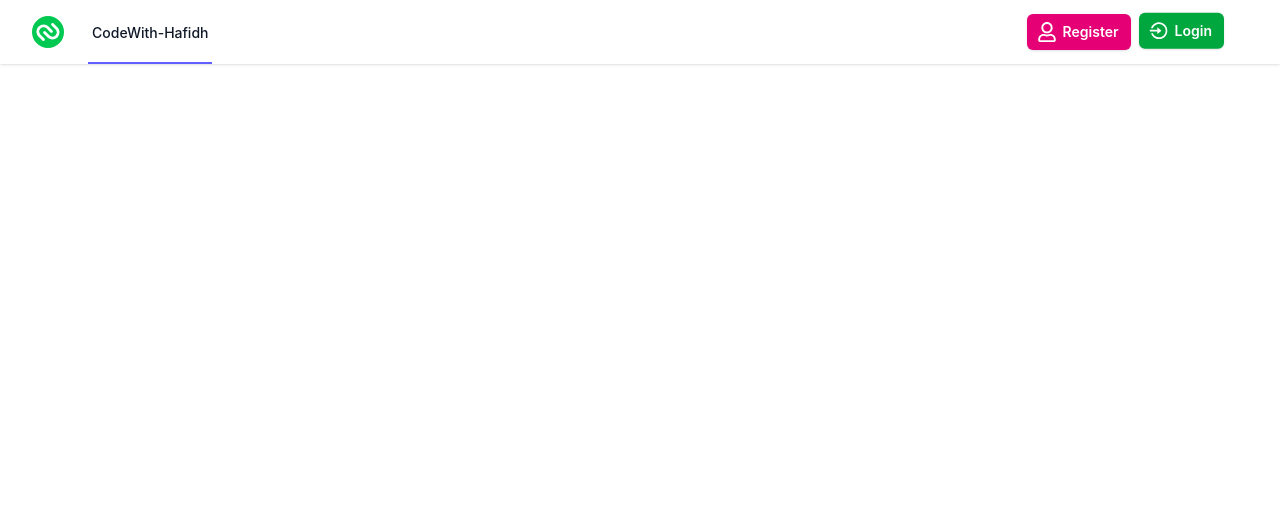
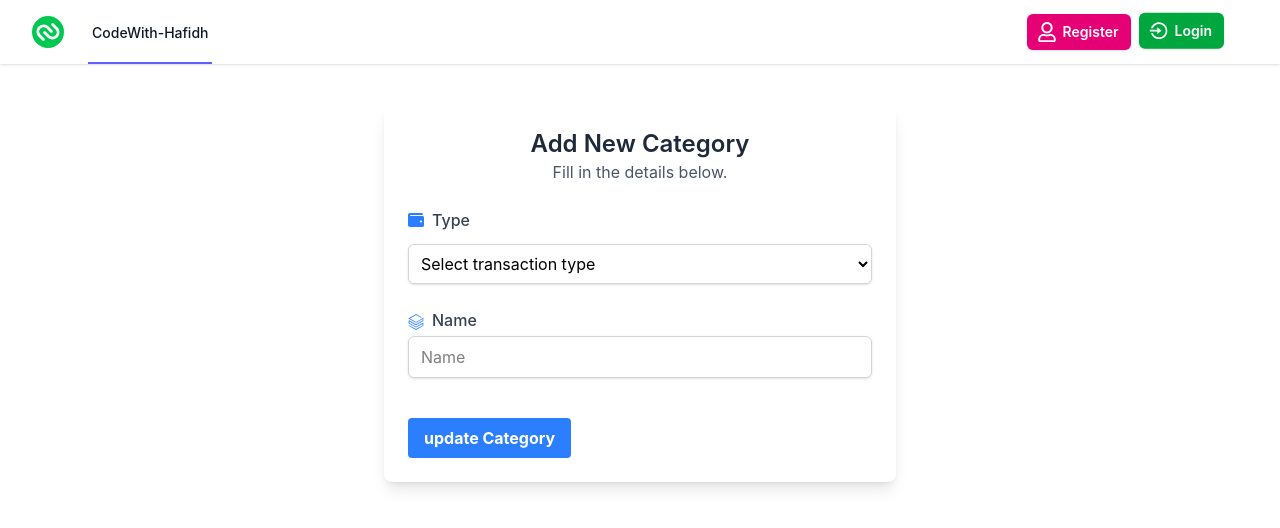
Before and after one commit to hafidh-099/Expense_tracker, a React (Vite) app in the folder expense-tracker-frontend/: page /update-category/1 in a window 1280 px wide. Shown: the top 528 px of the page. Built offline with nearby package versions, Linux system fonts and the light colour scheme.

Commit message:
add category fun

```diff
--- a/expense-tracker-frontend/src/App.jsx
+++ b/expense-tracker-frontend/src/App.jsx
@@ -6,7 +6,9 @@ import LoginForm from "./components/Users/Login";
 import RegistrationForm from "./components/Users/Register";
 import PrivateNavbar from "./components/Navbar/PrivateNavbar";
 import { useSelector } from "react-redux";
-useSelector
+import AddCategory from "./components/Category/AddCategory";
+import CategoriesList from "./components/Category/CategoriesList";
+import UpdateCategory from "./components/Category/UpdateCategory";
 
 
 const App=()=>{
@@ -21,6 +23,9 @@ const App=()=>{
       <Route path="/" element={<HeroSection/>}/>
       <Route path="/login" element={<LoginForm/>}/>
       <Route path="/register" element={<RegistrationForm/>}/>
+      <Route path="/add-category" element={<AddCategory/>}/>
+      <Route path="/categories" element={<CategoriesList/>}/>
+       <Route path="/update-category/:id" element={<UpdateCategory/>}/>
     </Routes>
     </BrowserRouter>
   )
--- a/expense-tracker-frontend/src/Templates/Category/UpdateCategory.jsx
+++ b/expense-tracker-frontend/src/components/Category/AddCategory.jsx
@@ -9,25 +9,40 @@ import {
 } from "react-icons/fa";
 import { SiDatabricks } from "react-icons/si";
 import { useQuery, useMutation } from "@tanstack/react-query";
-import { useNavigate, useParams } from "react-router-dom";
+import { useNavigate } from "react-router-dom";
+import { addCategoryAPI } from "../../services/category/categoryServices";
+import AlertMessage from "../Alert/AlertMessage";
 
 const validationSchema = Yup.object({
   name: Yup.string()
-    .required("Category name is required")
-    .oneOf(["income", "expense"]),
+    .required("Category name is required"),
   type: Yup.string()
     .required("Category type is required")
     .oneOf(["income", "expense"]),
 });
 
-const UpdateCategory = () => {
+const AddCategory = () => {
+  const navigate = useNavigate();
+  const { mutateAsync, isError, isSuccess, error } = useMutation({
+    mutationFn: addCategoryAPI,
+    mutationKey: ["category"],
+  });
   const formik = useFormik({
     initialValues: {
       type: "",
       name: "",
     },
-    onSubmit: (values) => {},
+    validationSchema,
+    onSubmit: (values) => {
+      mutateAsync(values)
+        .then((data) => console.log(data))
+        .catch((error) => console.log(error));
+    },
   });
+
+  // useEffect(() => {
+  //   navigate("/categories");
+  // }, [mutateAsync, isError, isSuccess, error]);
 
   return (
     <form
@@ -36,12 +51,12 @@ const UpdateCategory = () => {
     >
       <div className="text-center">
         <h2 className="text-2xl font-semibold text-gray-800">
-          Update Category
+          Add New Category
         </h2>
         <p className="text-gray-600">Fill in the details below.</p>
       </div>
       {/* Display alert message */}
-      {/* {isError && (
+      {isError && (
         <AlertMessage
           type="error"
           message={
@@ -53,9 +68,9 @@ const UpdateCategory = () => {
       {isSuccess && (
         <AlertMessage
           type="success"
-          message="Category updated successfully, redirecting..."
+          message="Category added successfully, redirecting..."
         />
-      )} */}
+      )}
       {/* Category Type */}
       <div className="space-y-2">
         <label
@@ -102,10 +117,10 @@ const UpdateCategory = () => {
         type="submit"
         className="mt-4 bg-blue-500 hover:bg-blue-700 text-white font-bold py-2 px-4 rounded focus:outline-none focus:shadow-outline transition-colors duration-200 transform"
       >
-        Update Category
+        Add Category
       </button>
     </form>
   );
 };
 
-export default UpdateCategory;
+export default AddCategory;
--- a/expense-tracker-frontend/src/Templates/Category/CategoriesList.jsx
+++ b/expense-tracker-frontend/src/components/Category/CategoriesList.jsx
@@ -1,16 +1,40 @@
-import React from "react";
+import React, { useEffect } from "react";
 import { FaTrash, FaEdit } from "react-icons/fa";
 import { useMutation, useQuery } from "@tanstack/react-query";
-import { Link } from "react-router-dom";
+import { Link, useNavigate } from "react-router-dom";
+import {
+  deleteCategoryAPI,
+  listCategoryAPI,
+} from "../../services/category/categoryServices";
+import AlertMessage from "../Alert/AlertMessage";
 
 const CategoriesList = () => {
+  const navigate = useNavigate();
+  const { mutateAsync, error: isCategoryerror } = useMutation({
+    mutationFn: deleteCategoryAPI,
+    mutationKey: ["delete-category"],
+  });
+  const { data, isError, error, isLoading, refetch } = useQuery({
+    queryFn: listCategoryAPI,
+    queryKey: ["list-category"],
+  });
+  const handleDelete = (id) => {
+    mutateAsync(id)
+      .then(refetch())
+      .catch((error) => error);
+  };
+
   return (
     <div className="max-w-md mx-auto my-10 bg-white p-6 rounded-lg shadow-lg">
       <h2 className="text-2xl font-semibold text-gray-800 mb-4">Categories</h2>
+      {isLoading && <AlertMessage type={"loading"} message={"loading.."} />}
+      {isError && (
+        <AlertMessage type={"error"} message={error.respond.data.message} />
+      )}
       <ul className="space-y-4">
-        {[1, 1]?.map((category) => (
+        {data?.map((category) => (
           <li
-            key={category?._id}
+            key={category?.id}
             className="flex justify-between items-center bg-gray-50 p-3 rounded-md"
           >
             <div>
@@ -27,13 +51,13 @@ const CategoriesList = () => {
               </span>
             </div>
             <div className="flex space-x-3">
-              <Link to={`/update-category/${category._id}`}>
+              <Link to={`/update-category/${category.id}`}>
                 <button className="text-blue-500 hover:text-blue-700">
                   <FaEdit />
                 </button>
               </Link>
               <button
-                // onClick={() => handleDelete(category?._id)}
+                onClick={() => handleDelete(category?.id)}
                 className="text-red-500 hover:text-red-700"
               >
                 <FaTrash />
--- a/expense-tracker-frontend/src/Templates/Category/AddCategory.jsx
+++ b/expense-tracker-frontend/src/components/Category/UpdateCategory.jsx
@@ -9,25 +9,44 @@ import {
 } from "react-icons/fa";
 import { SiDatabricks } from "react-icons/si";
 import { useQuery, useMutation } from "@tanstack/react-query";
-import { useNavigate } from "react-router-dom";
+import { useNavigate, useParams } from "react-router-dom";
+import {
+  addCategoryAPI,
+  updateCategoryAPI,
+} from "../../services/category/categoryServices";
+import AlertMessage from "../Alert/AlertMessage";
 
 const validationSchema = Yup.object({
-  name: Yup.string()
-    .required("Category name is required")
-    .oneOf(["income", "expense"]),
-  type: Yup.string()
-    .required("Category type is required")
-    .oneOf(["income", "expense"]),
+  name: Yup.string(),
+  type: Yup.string().oneOf(["income", "expense"]),
 });
 
-const AddCategory = () => {
+const UpdateCategory = () => {
+  const { id } = useParams();
+  const navigate = useNavigate();
+  const { mutateAsync, isError, isSuccess, error } = useMutation({
+    mutationFn: updateCategoryAPI,
+    mutationKey: ["update-category"],
+  });
   const formik = useFormik({
     initialValues: {
       type: "",
       name: "",
     },
-    onSubmit: (values) => {},
+    validationSchema,
+    onSubmit: (values) => {
+      const data = {
+        ...values,id
+      }
+      mutateAsync(data)
+        .then(navigate('/categories'))
+        .catch((error) => console.log(error));
+    },
   });
+
+  // useEffect(() => {
+  //   navigate("/categories");
+  // }, [mutateAsync, isError, isSuccess, error]);
 
   return (
     <form
@@ -53,7 +72,7 @@ const AddCategory = () => {
       {isSuccess && (
         <AlertMessage
           type="success"
-          message="Category added successfully, redirecting..."
+          message="Category updated successfully, redirecting..."
         />
       )}
       {/* Category Type */}
@@ -102,10 +121,10 @@ const AddCategory = () => {
         type="submit"
         className="mt-4 bg-blue-500 hover:bg-blue-700 text-white font-bold py-2 px-4 rounded focus:outline-none focus:shadow-outline transition-colors duration-200 transform"
       >
-        Add Category
+        update Category
       </button>
     </form>
   );
 };
 
-export default AddCategory;
+export default UpdateCategory;
--- a/expense-tracker-frontend/src/components/Users/Login.jsx
+++ b/expense-tracker-frontend/src/components/Users/Login.jsx
@@ -3,7 +3,7 @@ import { useFormik } from "formik";
 import * as Yup from "yup";
 import { useMutation } from "@tanstack/react-query";
 import { FaEnvelope, FaLock } from "react-icons/fa";
-import { loginAPI } from "../../services/users/UserSerieces";
+import { loginAPI } from "../../services/users/UserServices";
 import AlertMessage from "../Alert/AlertMessage";
 import { loginAction } from "../redux/slice/AuthSlice";
 import { useDispatch } from "react-redux";
--- a/expense-tracker-frontend/src/components/Users/Register.jsx
+++ b/expense-tracker-frontend/src/components/Users/Register.jsx
@@ -3,7 +3,7 @@ import { useFormik } from "formik";
 import * as Yup from "yup";
 import { useMutation } from "@tanstack/react-query";
 import { FaUser, FaEnvelope, FaLock } from "react-icons/fa";
-import { registerAPI } from "../../services/users/UserSerieces";
+import { registerAPI } from "../../services/users/UserServices";
 import AlertMessage from "../Alert/AlertMessage";
 import { useNavigate } from "react-router-dom";
 useNavigate;
--- /dev/null
+++ b/expense-tracker-frontend/src/services/category/categoryServices.js
@@ -0,0 +1,61 @@
+import axios from "axios";
+import { BASE_URL } from "../../utils/Urls";
+import getUserFromStorage from "../../utils/GetToken";
+
+// add category
+export const addCategoryAPI = async ({ name, type }) => {
+  const response = await axios.post(
+    `${BASE_URL}categories/create`,
+    {
+      name,
+      type,
+    },
+    {
+      headers: {
+        Authorization: `Bearer ${getUserFromStorage()}`,
+      },
+    },
+  );
+  //return promise
+  return response.data;
+};
+
+//fetch
+export const listCategoryAPI = async () => {
+  const response = await axios.get(`${BASE_URL}categories/list`, {
+    headers: {
+      Authorization: `Bearer ${getUserFromStorage()}`,
+    },
+  });
+  //return promise
+  return response.data;
+};
+
+//update
+export const updateCategoryAPI = async ({ name, type, id }) => {
+  const response = await axios.put(
+    `${BASE_URL}categories/update/${id}`,
+    {
+      name,
+      type,
+    },
+    {
+      headers: {
+        Authorization: `Bearer ${getUserFromStorage()}`,
+      },
+    },
+  );
+  //return promise
+  return response.data;
+};
+
+//delete
+export const deleteCategoryAPI = async (id) => {
+  const response = await axios.delete(`${BASE_URL}categories/delete/${id}`, {
+    headers: {
+      Authorization: `Bearer ${getUserFromStorage()}`,
+    },
+  });
+  //return promise
+  return response.data;
+};
```
Also changed, not shown: expense-tracker-frontend/src/services/users/UserServices.js (renamed from expense-tracker-frontend/src/services/users/UserSerieces.js).
